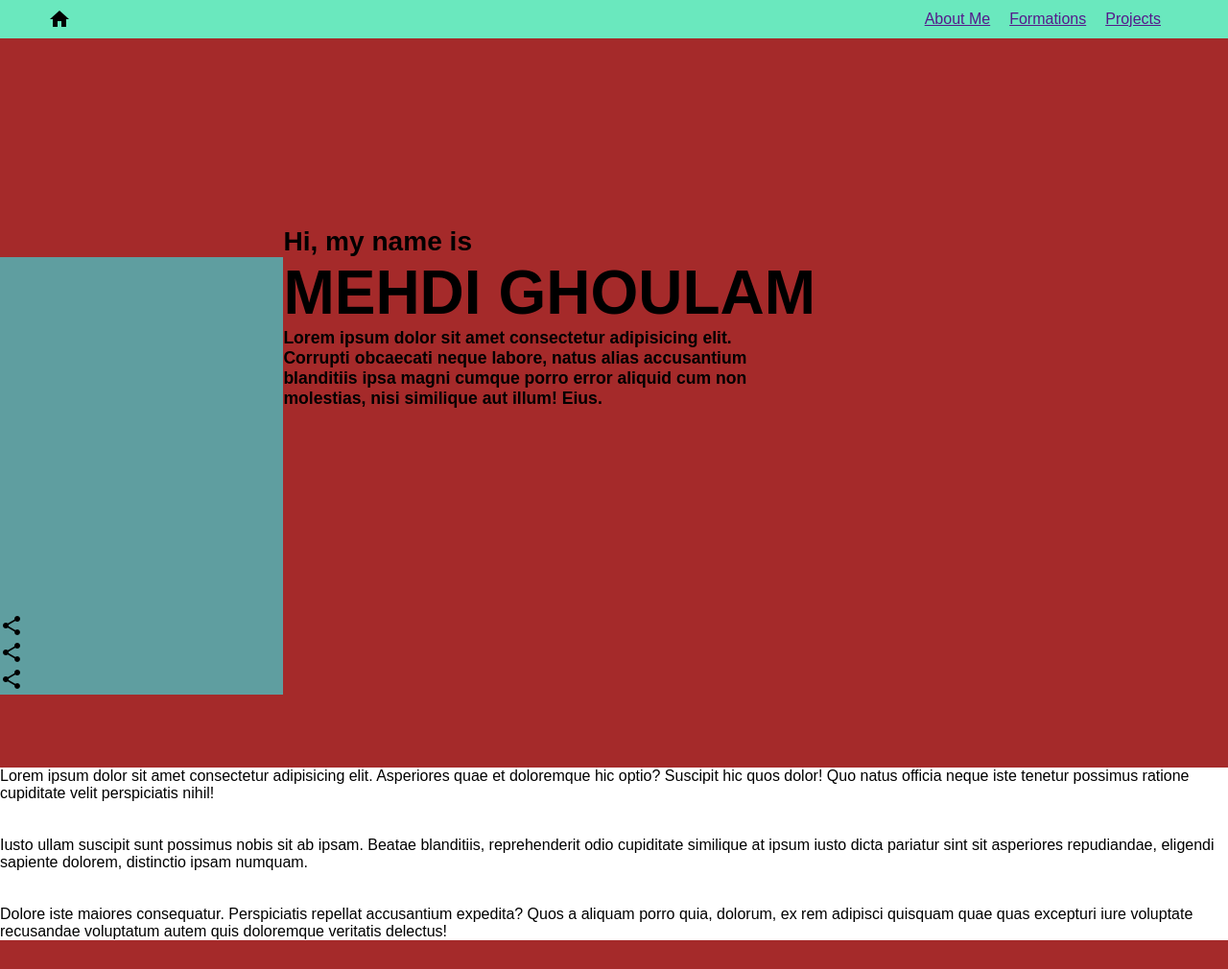
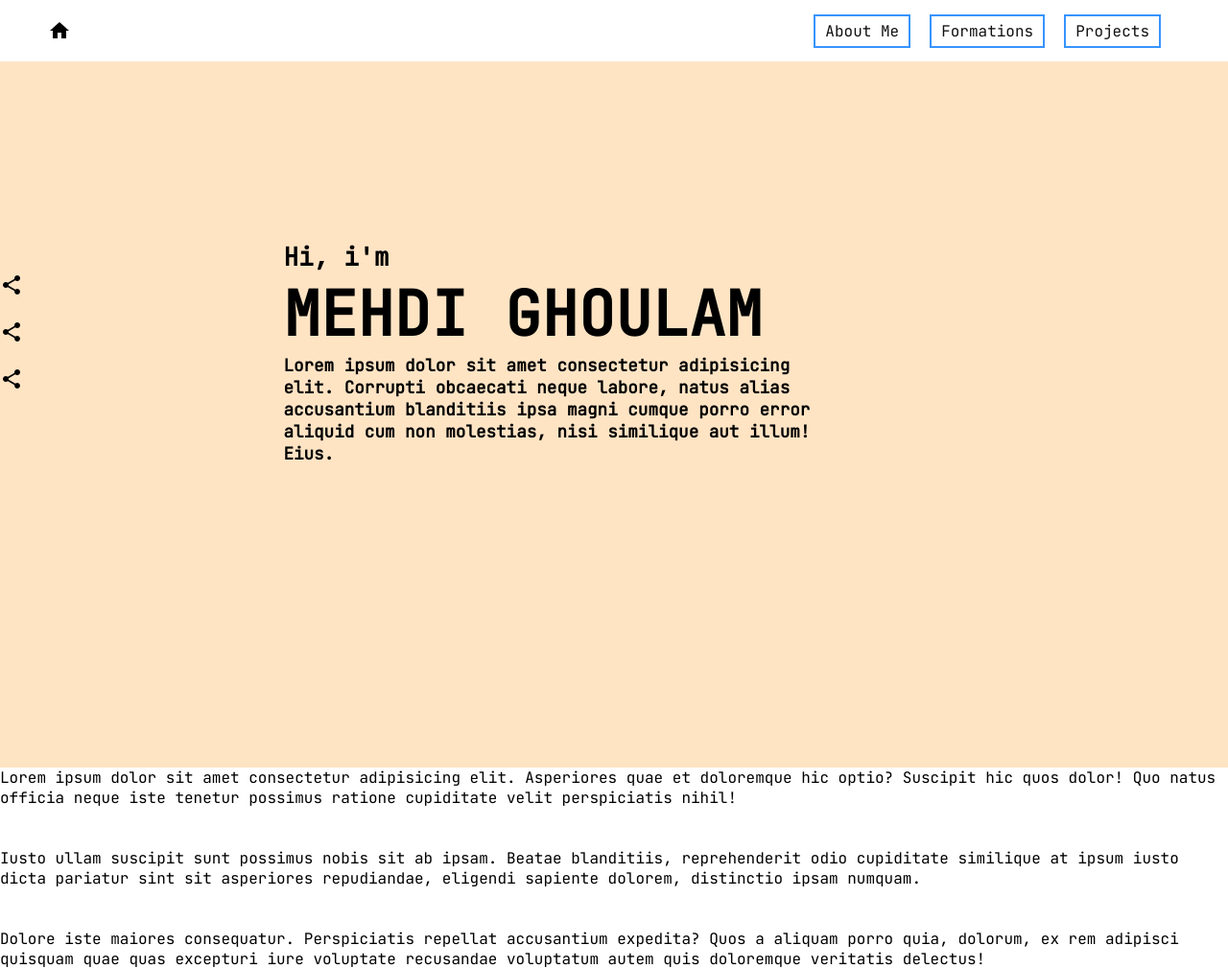
Before and after one commit to gmed2b/static-portfolio, a PHP site: page / in a window 1280 px wide. Shown: the whole page at 96% size. Before the commit the page ends 980 px from the top, so only its background shows below. Run offline with PHP 8.4, Linux system fonts and the light colour scheme.

Commit message:
Colored Navbar & placed social icons

```diff
--- a/assets/css/style.css
+++ b/assets/css/style.css
@@ -1,3 +1,5 @@
+@import url('https://fonts.googleapis.com/css2?family=JetBrains+Mono&display=swap');
+
 /* Custom ScrollBar */
 ::-webkit-scrollbar {
   width: 10px;
@@ -25,15 +27,15 @@ body {
   font-family: 'JetBrains Mono', sans-serif;
 }
 header {
-  background-color: aquamarine;
   height: 100vh;
+  background-color: bisque;
 }
 
 
 /* Navbar */
 .navbar {
-  background-color: rgba(58, 179, 138, .3);
-  height: 5%;
+  background-color: rgb(255, 255, 255);
+  height: 8%;
   display: flex;
   justify-content: space-between;
   /* padding: 15px 0; */
@@ -51,25 +53,19 @@ header {
 .nav-item {
   list-style-type: none;
   margin-right: 20px;
+  border: 2px solid rgb(55, 148, 255);
+  padding: 5px 10px;
+  text-decoration: none;
+  color: #111;
 }
 
 
 /* Container grid for social & about */
 .header-container {
-  background-color: brown;
-  height: 95%;
+  height: 92%;
   display: grid;
   grid-template-columns: .3fr 1fr;
   grid-template-rows: .3fr .6fr;
-}
-
-/* Social */
-.social {
-  background-color: cadetblue;
-  grid-row: 2 / 3;
-  grid-column: 1 / 2;
-  display: flex;
-  align-items: flex-end;
 }
 
 /* About */
@@ -78,7 +74,7 @@ header {
   grid-column: 2 / 3;
   display: flex;
   align-items: flex-end;
-  font-size: 1.5rem;
+  font-size: 1.4rem;
 }
 .about-title-text {
   grid-row: 2 / 3;
@@ -88,6 +84,16 @@ header {
   font-size: 4rem;
 }
 .about-text {
-  width: 50%;
+  width: 60%;
   font-size: 1.1rem;
 }
+
+/* Social */
+.social {
+  grid-row: 2 / 3;
+  grid-column: 1 / 2;
+  display: flex;
+}
+.social-item {
+  margin-bottom: 20px;
+}
--- a/index.html
+++ b/index.html
@@ -6,7 +6,7 @@
     <meta name="viewport" content="width=device-width, initial-scale=1.0" />
     <title>Personal Portfolio</title>
 
-    <!-- Import Google Fonts -->
+    <!-- Import Material Icons -->
     <link rel="stylesheet" href="https://fonts.googleapis.com/icon?family=Material+Icons" />
 
     <!-- Import Personal Styling -->
@@ -19,18 +19,19 @@
           <span class="material-icons">home</span>
         </div>
         <ul class="nav-items">
-          <li class="nav-item">
-            <a href="">About Me</a>
-          </li>
-          <li class="nav-item">
-            <a href="">Formations</a>
-          </li>
-          <li class="nav-item">
-            <a href="">Projects</a>
-          </li>
+          <a href="#" class="nav-item">About Me</a>
+          <a href="#" class="nav-item">Formations</a>
+          <a href="#" class="nav-item">Projects</a>
         </ul>
       </nav>
       <div class="header-container">
+        <div class="about-subtitle">
+          <h3>Hi, i'm</h3>
+        </div>
+        <div class="about-title-text">
+          <h1 class="about-title">MEHDI GHOULAM</h1>
+          <h5 class="about-text">Lorem ipsum dolor sit amet consectetur adipisicing elit. Corrupti obcaecati neque labore, natus alias accusantium blanditiis ipsa magni cumque porro error aliquid cum non molestias, nisi similique aut illum! Eius.</h5>
+        </div>
         <div class="social">
           <ul class="social-items">
             <li class="social-item">
@@ -43,13 +44,6 @@
               <span class="material-icons">share</span>
             </li>
           </ul>
-        </div>
-        <div class="about-subtitle">
-          <h3>Hi, my name is</h3>
-        </div>
-        <div class="about-title-text">
-          <h1 class="about-title">MEHDI GHOULAM</h1>
-          <h5 class="about-text">Lorem ipsum dolor sit amet consectetur adipisicing elit. Corrupti obcaecati neque labore, natus alias accusantium blanditiis ipsa magni cumque porro error aliquid cum non molestias, nisi similique aut illum! Eius.</h5>
         </div>
       </div>
     </header>
```
